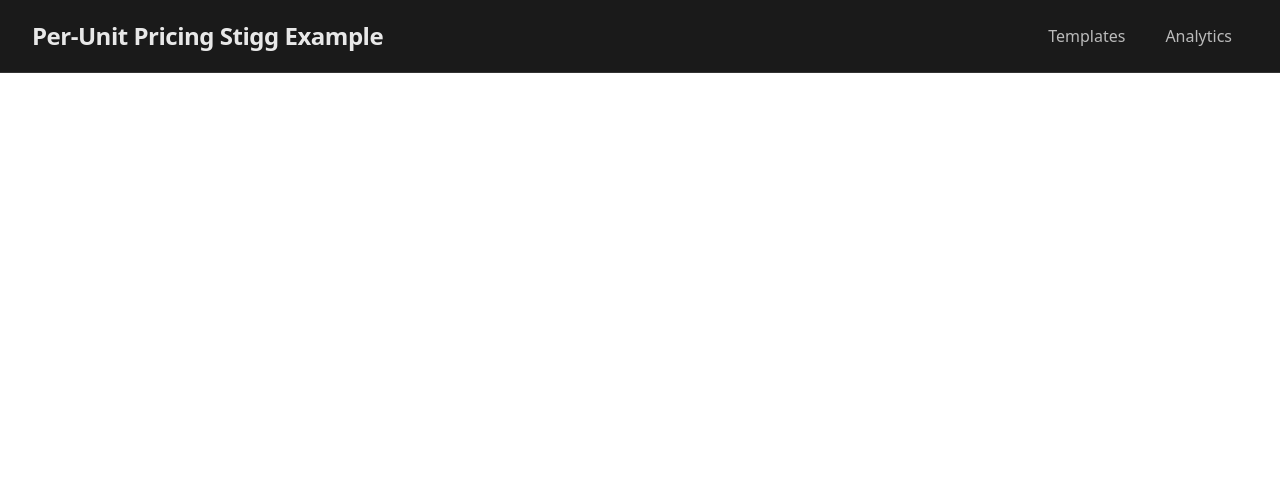
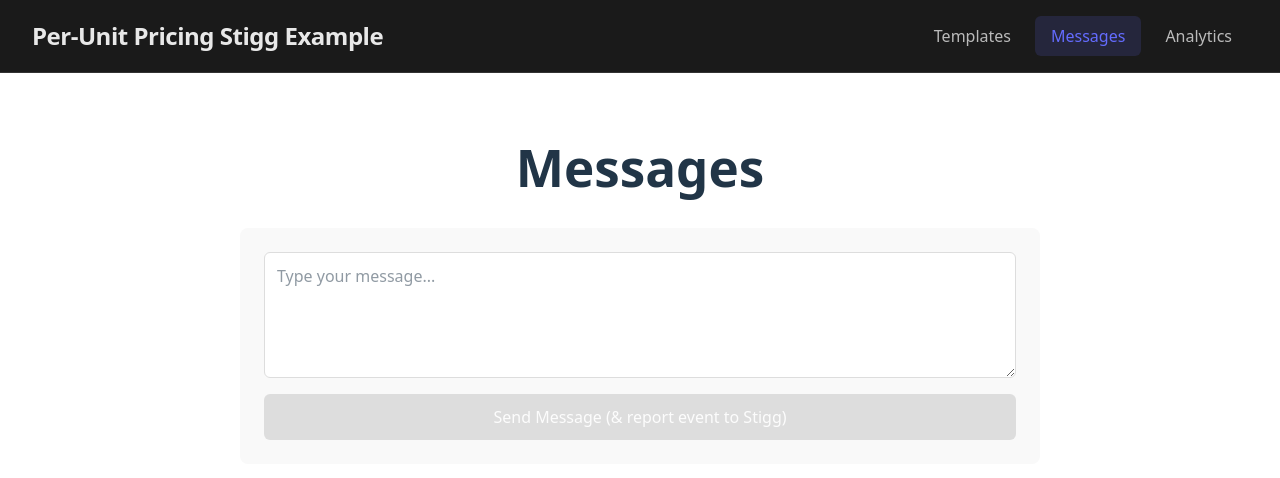
Before and after one commit to rastogi-ay/stigg-per-unit-pricing, a React app in the folder frontend/: page /messages in a window 1280 px wide. Shown: the top 478 px of the page. Built offline with nearby package versions, Linux system fonts and the light colour scheme; no server answers; the HTML template or start-up script is replaced by a standard one; what @stigg/react-sdk would draw is missing.

Commit message:
more changes + starting messages

```diff
--- a/frontend/src/App.tsx
+++ b/frontend/src/App.tsx
@@ -4,6 +4,7 @@ import { ToastContainer } from 'react-toastify';
 import 'react-toastify/dist/ReactToastify.css';
 import AppNav from './components/AppNav';
 import Templates from './components/Templates';
+import Messages from './components/Messages';
 import Analytics from './components/Analytics';
 
 function App() {
@@ -15,6 +16,7 @@ function App() {
         <AppNav />
         <Routes>
           <Route path="/" element={<Templates />} />
+          <Route path="/messages" element={<Messages />} />
           <Route path="/analytics" element={<Analytics />} />
         </Routes>
       </BrowserRouter>
--- a/frontend/src/components/Analytics.tsx
+++ b/frontend/src/components/Analytics.tsx
@@ -14,9 +14,6 @@ export default function Analytics() {
       try {
         const { hiddenMessage } = await fetchAnalytics(CUSTOMER_ID);
         setHiddenMessage(hiddenMessage);
-        toast.success('Analytics loaded successfully', {
-          toastId: 'analytics-success',
-        });
       } catch (error: any) {
         setHiddenMessage(null);
         toast.error(error.message, {
--- a/frontend/src/components/AppNav.tsx
+++ b/frontend/src/components/AppNav.tsx
@@ -12,6 +12,9 @@ export default function AppNav() {
         <NavLink to="/" end className={({ isActive }) => isActive ? 'app-nav__link app-nav__link--active' : 'app-nav__link'}>
           Templates
         </NavLink>
+        <NavLink to="/messages" className={({ isActive }) => isActive ? 'app-nav__link app-nav__link--active' : 'app-nav__link'}>
+          Messages
+        </NavLink>
         <NavLink to="/analytics" className={({ isActive }) => isActive ? 'app-nav__link app-nav__link--active' : 'app-nav__link'}>
           Analytics
         </NavLink>
--- /dev/null
+++ b/frontend/src/components/Messages.tsx
@@ -0,0 +1,37 @@
+import { useState } from 'react';
+import { toast } from 'react-toastify';
+import '../styles/App.css';
+import '../styles/Messages.css';
+
+export default function Messages() {
+  const [message, setMessage] = useState('');
+
+  const handleSend = () => {
+    if (!message.trim()) return;
+
+    toast.success('Message sent', { toastId: 'messages-send-success' });
+    setMessage('');
+  };
+
+  return (
+    <div className="app">
+      <h1>Messages</h1>
+      <div className="input-section">
+        <textarea
+          placeholder="Type your message..."
+          value={message}
+          onChange={(e) => setMessage(e.target.value)}
+          className="input-field messages-textarea"
+          rows={4}
+        />
+        <button
+          onClick={handleSend}
+          className="add-button"
+          disabled={!message.trim()}
+        >
+          Send Message (& report event to Stigg)
+        </button>
+      </div>
+    </div>
+  );
+}
--- a/frontend/src/components/Templates.tsx
+++ b/frontend/src/components/Templates.tsx
@@ -17,9 +17,6 @@ function Templates() {
         const { currentUsage, usageLimit } = await fetchTemplates(CUSTOMER_ID);
         setCurrentUsage(currentUsage);
         setUsageLimit(usageLimit);
-        toast.success('Templates loaded successfully', {
-          toastId: 'templates-success',
-        });
       } catch {
         toast.error('Failed to load templates', {
           toastId: 'templates-error',
--- /dev/null
+++ b/frontend/src/styles/Messages.css
@@ -0,0 +1,4 @@
+.messages-textarea {
+  resize: vertical;
+  min-height: 100px;
+}
```
